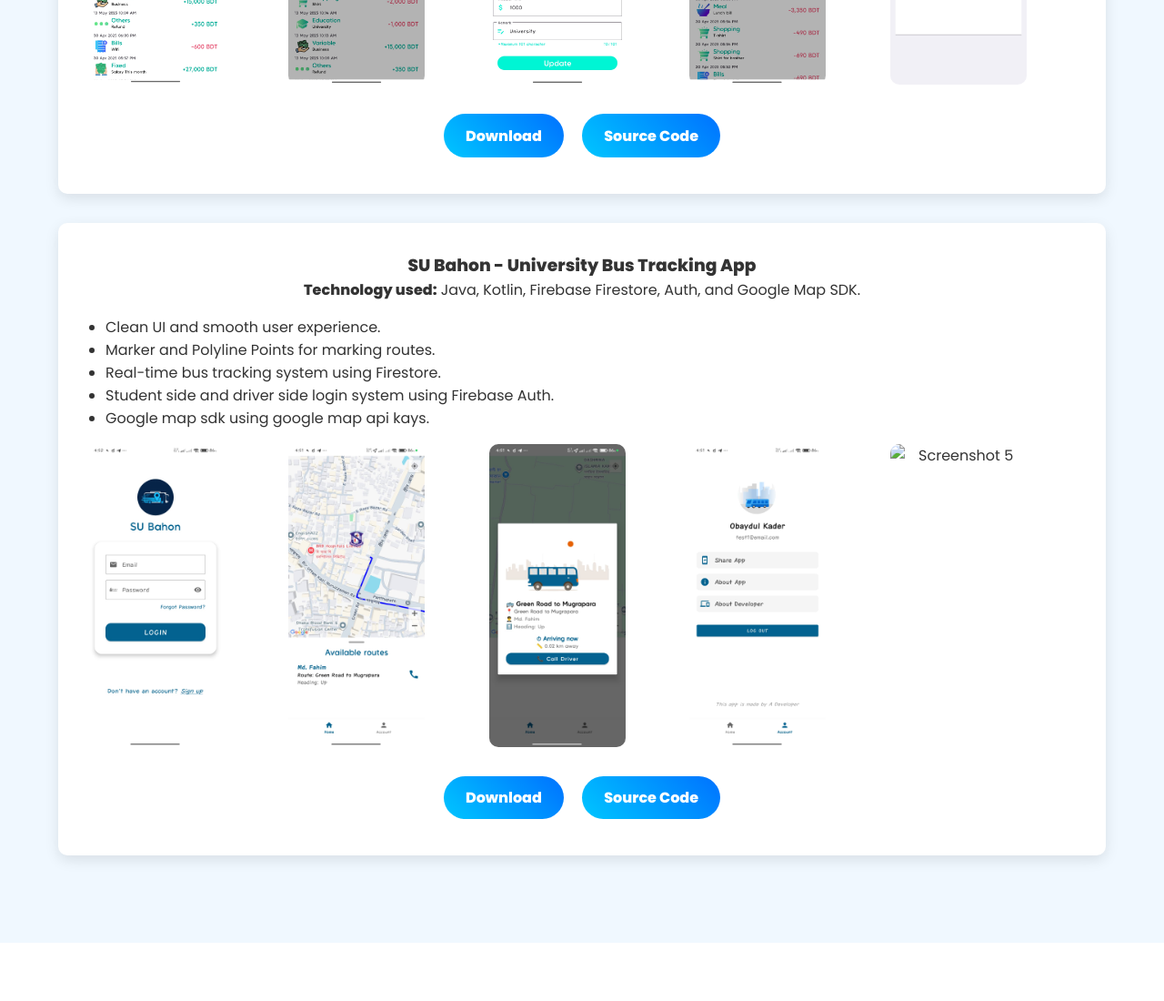
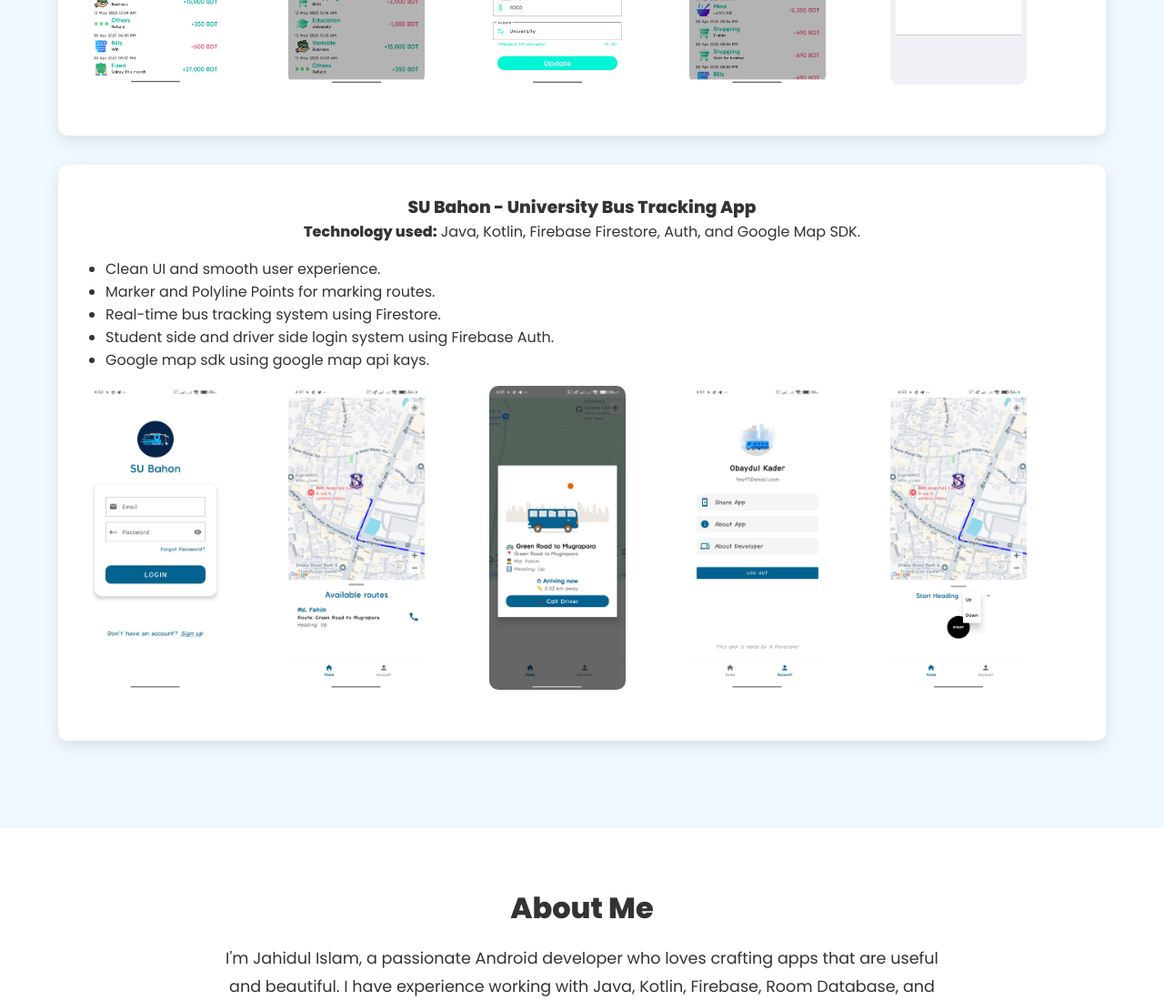
Before and after one commit to jahiduljeesan/Portfollio, a plain HTML site: page index.html in a window 1280 px wide. Shown: the part 2120-3220 px from the top of the page at 91% size. Drawn offline with Linux system fonts and the light colour scheme.

Commit message:
fixed some problem

```diff
--- a/index.html
+++ b/index.html
@@ -112,8 +112,8 @@
         <img src="img/expense_tracker/expense_tracker5.jpg" alt="Screenshot 5">
       </div>
       <div class="buttons">
-        <a href="https://proyash20.tiiny.site/" class="btn">Download</a>
-        <a href="https://github.com/jahiduljeesan/Proyash" class="btn">Source Code</a>
+        <!-- <a href="https://proyash20.tiiny.site/" class="btn">Download</a>
+        <a href="https://github.com/jahiduljeesan/Proyash" class="btn">Source Code</a> -->
       </div>
     </div>
 
@@ -133,11 +133,11 @@
         <img src="img/su_bahon/su_bahon2.jpg" alt="Screenshot 2">
         <img src="img/su_bahon/su_bahon3.jpg" alt="Screenshot 3">
         <img src="img/su_bahon/su_bahon4.jpg" alt="Screenshot 4">
-        <img src="img/su_bahon/su_bahonr5.jpg" alt="Screenshot 5">
+        <img src="img/su_bahon/su_bahon5.jpg" alt="Screenshot 5">
       </div>
       <div class="buttons">
-        <a href="https://proyash20.tiiny.site/" class="btn">Download</a>
-        <a href="https://github.com/jahiduljeesan/Proyash" class="btn">Source Code</a>
+        <!-- <a href="https://proyash20.tiiny.site/" class="btn">Download</a>
+        <a href="https://github.com/jahiduljeesan/Proyash" class="btn">Source Code</a> -->
       </div>
     </div>
 
```
